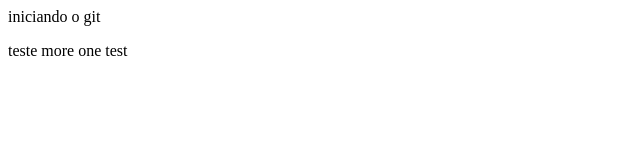
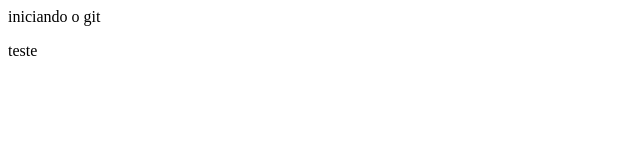
Before and after one commit to anlopes/site-git2, a plain HTML site: page index.html in a window 1280 px wide. Shown: the full height of the page, 0-640 px from the left. Drawn offline with Linux system fonts and the light colour scheme.

Commit message:
exclusao de frase

```diff
--- a/index.html
+++ b/index.html
@@ -6,7 +6,5 @@
 <body>
 <p>iniciando o git</p>
 teste
-
-more one test
 </body>
 </html>
```
